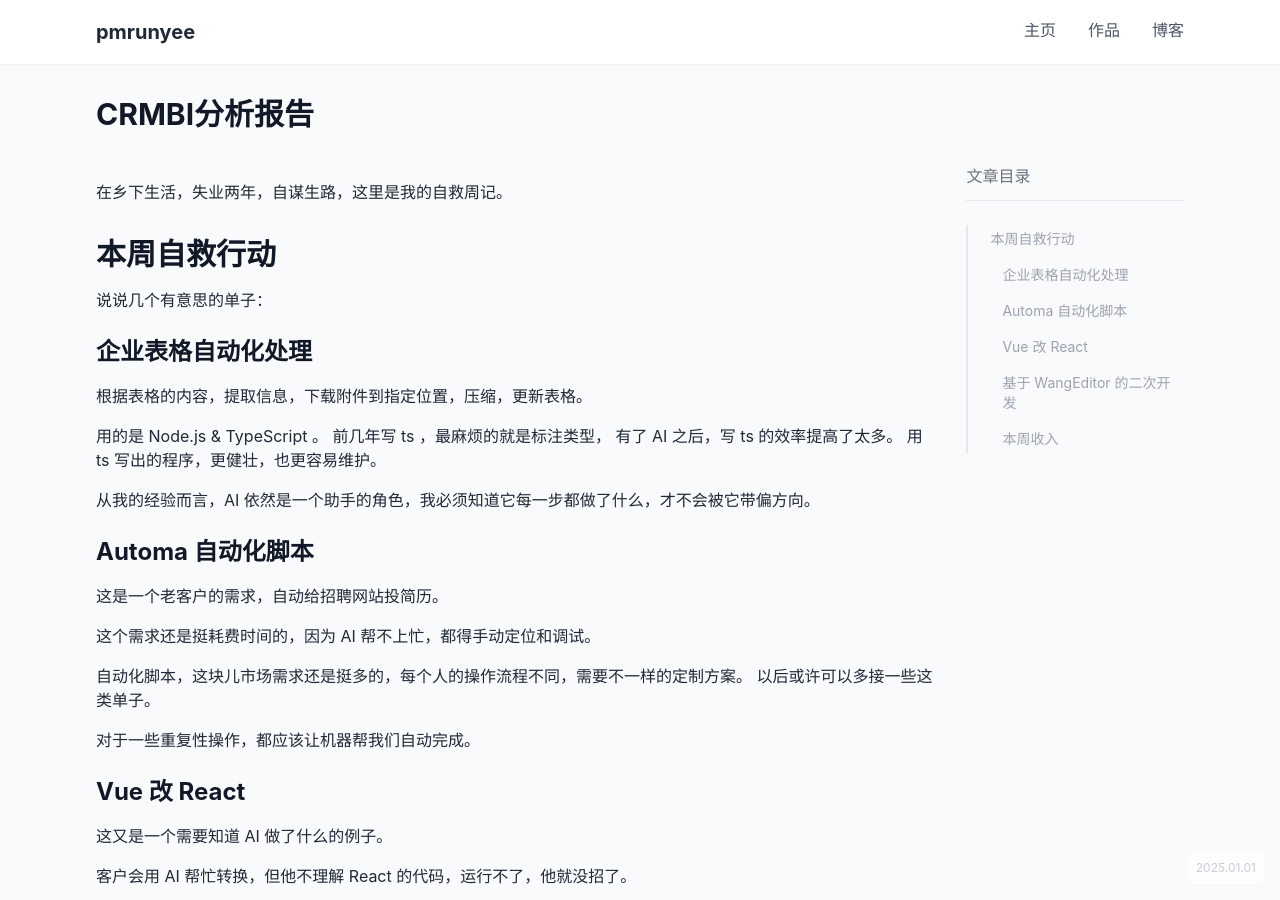
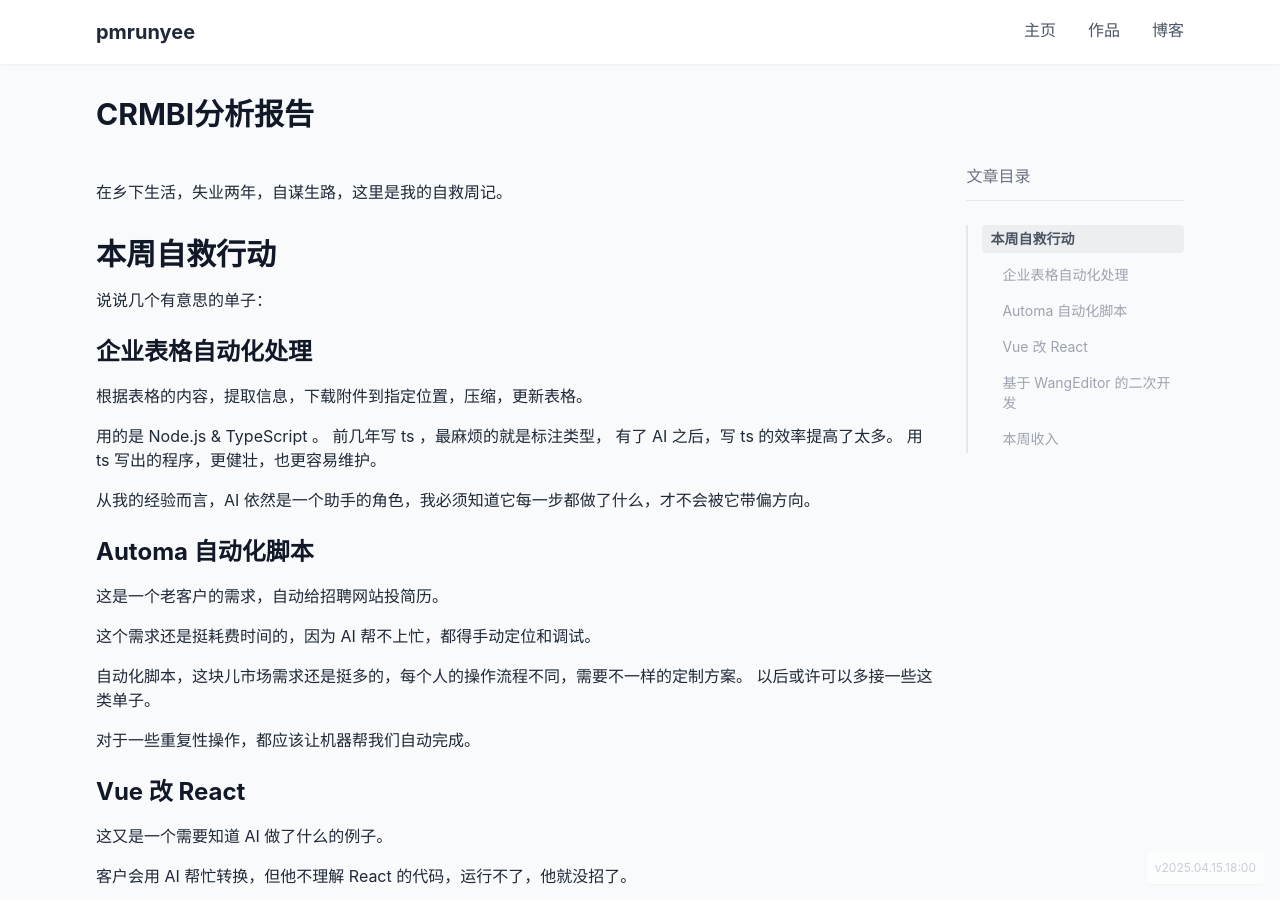
Before and after one commit to runyeehong/runyeehong.github.io, a Jekyll site: the page built from _blogs/crmbi-analysis-report/index.md, in a window 1280 px wide and 900 px high. Built offline with Jekyll 4.4.1, drawn with Linux system fonts in a browser that asks for light colours; nearby versions of some CDN libraries; some of the changed lines change nothing that is shown.

Commit message:
Update default.html

```diff
--- a/_layouts/default.html
+++ b/_layouts/default.html
@@ -387,8 +387,8 @@
                 const navHeight = document.querySelector('nav').offsetHeight;
                 const extraPadding = 24;
 
-                // 只在桌面端时关闭目录
-                if (window.innerWidth >= 768) {
+                // 移动端时关闭目录
+                if (window.innerWidth < 768) {
                     if (typeof closeTocMenu === 'function') {
                         closeTocMenu();
                     }
@@ -403,7 +403,7 @@
                     behavior: 'smooth'
                 });
 
-                // 更新活动标题
+                // 直接更新当前点击的标题，不处理中间路径
                 updateActiveHeading(targetId);
             }
         }
@@ -419,66 +419,54 @@
                     link.classList.remove('text-gray-900', 'font-medium');
                 }
             });
+
+            // 确保当前活动的目录项在视图中可见
+            const activeLink = document.querySelector(`.desktop-toc-content a[data-heading-id="${headingId}"]`);
+            if (activeLink) {
+                const tocContainer = document.querySelector('#desktop-toc .sticky');
+                if (tocContainer) {
+                    const containerRect = tocContainer.getBoundingClientRect();
+                    const linkRect = activeLink.getBoundingClientRect();
+
+                    // 如果目录项在可视区域外，滚动到可见位置
+                    if (linkRect.top < containerRect.top || linkRect.bottom > containerRect.bottom) {
+                        activeLink.scrollIntoView({
+                            behavior: 'smooth',
+                            block: 'nearest'
+                        });
+                    }
+                }
+            }
         }
 
         // 修改滚动监听实现
         function setupScrollSpy(headingMap) {
-            const desktopToc = document.querySelector('.desktop-toc-content');
             let ticking = false;
 
-            function updateTocScroll(activeLink) {
-                if (!desktopToc || !activeLink) return;
+            function onScroll() {
+                if (!ticking) {
+                    window.requestAnimationFrame(() => {
+                        const navHeight = document.querySelector('nav').offsetHeight;
+                        const scrollPos = window.scrollY + navHeight + 24; // 导航栏高度 + 额外偏移
 
-                const tocRect = desktopToc.getBoundingClientRect();
-                const linkRect = activeLink.getBoundingClientRect();
-
-                // 检查目录项是否在可视区域内
-                if (linkRect.top < tocRect.top || linkRect.bottom > tocRect.bottom) {
-                    // 计算滚动位置，使目录项居中显示
-                    const targetScrollTop = activeLink.offsetTop - (tocRect.height / 2) + (linkRect.height / 2);
-                    desktopToc.scrollTo({
-                        top: targetScrollTop,
-                        behavior: 'smooth'
-                    });
-                }
-            }
-
-            function findCurrentHeading() {
-                const navHeight = document.querySelector('nav').offsetHeight;
+                        // 找到当前可见的标题
                         let currentHeading = null;
                         let minDistance = Infinity;
 
-                // 遍历所有标题，找到最接近视口顶部的标题
-                headingMap.forEach((heading, id) => {
+                        for (const [id, heading] of headingMap) {
                             const rect = heading.getBoundingClientRect();
-                    const distance = Math.abs(rect.top - navHeight);
+                            const absoluteTop = window.pageYOffset + rect.top;
+                            const distance = Math.abs(absoluteTop - scrollPos);
 
+                            // 选择距离视口顶部最近的标题
                             if (distance < minDistance) {
                                 minDistance = distance;
                                 currentHeading = id;
                             }
-                });
-
-                return currentHeading;
                         }
 
-            function onScroll() {
-                if (!ticking) {
-                    requestAnimationFrame(() => {
-                        const currentHeading = findCurrentHeading();
-
                         if (currentHeading) {
-                            // 移除所有活动状态
-                            document.querySelectorAll('.toc-link').forEach(link => {
-                                link.classList.remove('active');
-                            });
-
-                            // 设置当前活动项
-                            const activeLink = document.querySelector(`a[data-heading-id="${currentHeading}"]`);
-                            if (activeLink) {
-                                activeLink.classList.add('active');
-                                updateTocScroll(activeLink);
-                            }
+                            updateActiveHeading(currentHeading);
                         }
 
                         ticking = false;
@@ -487,33 +475,8 @@
                 }
             }
 
-            // 添加滚动事件监听
             window.addEventListener('scroll', onScroll, { passive: true });
-
-            // 初始化时执行一次
-            onScroll();
-
-            // 添加点击目录项时的滚动处理
-            if (desktopToc) {
-                desktopToc.addEventListener('click', (e) => {
-                    const link = e.target.closest('a');
-                    if (link && link.hasAttribute('data-heading-id')) {
-                        e.preventDefault();
-                        const headingId = link.getAttribute('data-heading-id');
-                        const heading = document.getElementById(headingId);
-                        if (heading) {
-                            const navHeight = document.querySelector('nav').offsetHeight;
-                            const headingTop = heading.getBoundingClientRect().top + window.pageYOffset;
-                            const targetPosition = headingTop - navHeight - 24;
-
-                            window.scrollTo({
-                                top: targetPosition,
-                                behavior: 'smooth'
-                            });
-                        }
-                    }
-                });
-            }
+            onScroll(); // 初始化时执行一次
         }
     });
 </script>
@@ -625,11 +588,11 @@
     }
 </style>
 
-    <!-- 版本标记 - 每次更新代码时请修改这里的版本号 ，最新版做个标记-->
+    <!-- 版本标记 - 每次更新代码时请修改这里的版本号 --记录下目录跟随但是有bug版试试>
     <!-- 版本号格式：v年.月.日.序号，例如 v2024.03.14.1 -->
     <div id="version-marker" class="fixed bottom-4 right-4 text-xs text-gray-400 opacity-50 hover:opacity-100 transition-opacity duration-200 cursor-help z-50">
         <div class="bg-white p-2 rounded shadow-sm">
-            <span>2025.01.01</span>
+            <span>v2025.04.15.18:00</span>
         </div>
     </div>
 
```
Lines whose indentation alone changed are shown as unchanged.
